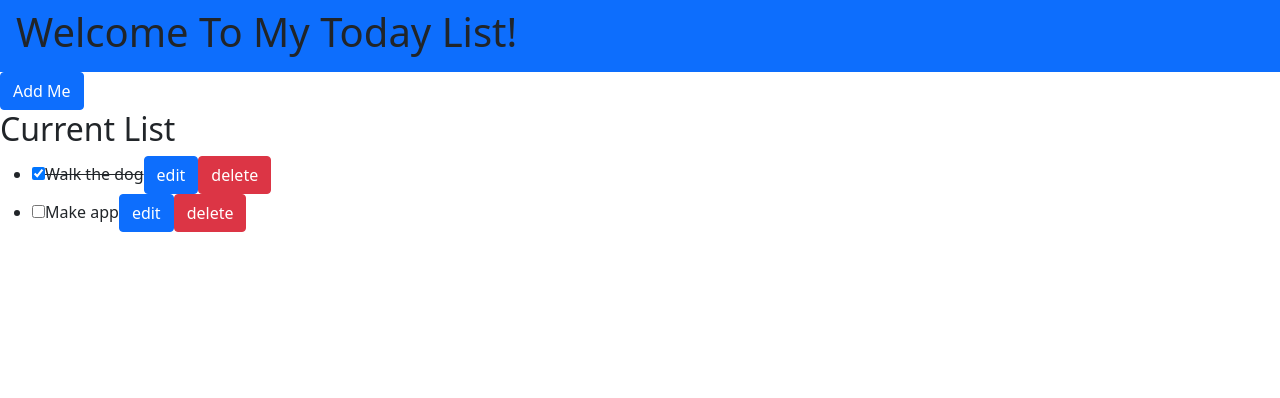
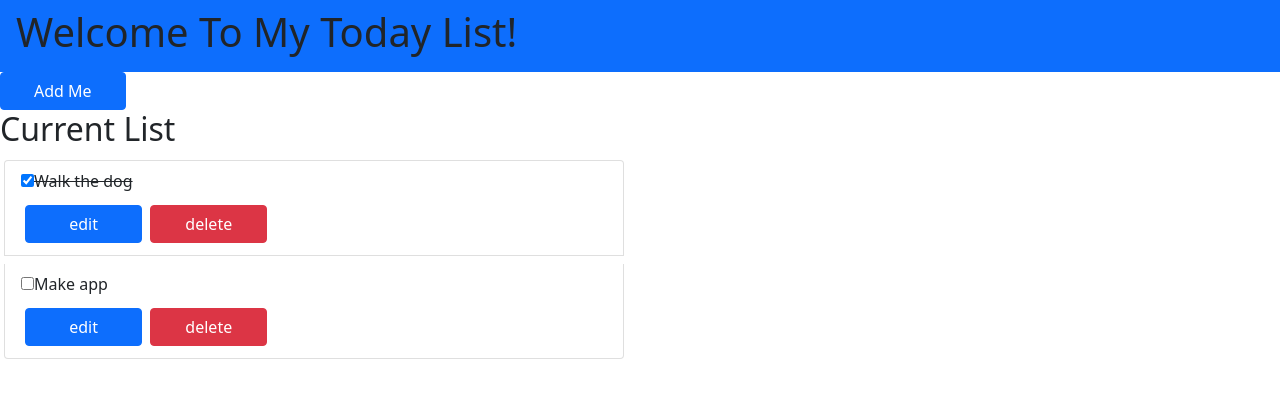
Before and after one commit to nacerillo/stem-todo, a React (Create React App) app: page / in a window 1280 px wide. Shown: the top 398 px of the page. Built offline with nearby package versions, Linux system fonts and the light colour scheme.

Commit message:
turing list into bootstrap item list group

```diff
--- a/src/TodoList.tsx
+++ b/src/TodoList.tsx
@@ -16,7 +16,7 @@ export const TodoList: React.FC<TodoListProps> = ({
   return (
     <React.Fragment>
     <h2>Current List</h2>
-    <ul>
+    <ul className = 'list-group'>
       {todos.map(todo => (
         <TodoListItem
           key={todo.text}
--- a/src/TodoListItem.css
+++ b/src/TodoListItem.css
@@ -1,3 +1,7 @@
 .complete {
-  text-decoration: line-through;
+	text-decoration: line-through;
 }
+
+.btn {
+	width: 20%;
+}
--- a/src/TodoListItem.tsx
+++ b/src/TodoListItem.tsx
@@ -14,17 +14,19 @@ export const TodoListItem: React.FC<TodoListItemProps> = ({
   deleteTodo
 }) => {
   return (
-    <li>
+    <li className = 'm-1 list-group-item'>
       <label className={todo.complete ? "complete" : undefined}>
         <input
           type="checkbox"
           onChange={() => toggleComplete(todo)}
           checked={todo.complete}
         />
-        {todo.text}
+       {todo.text}
       </label>
-      <button type="button" className = "btn btn-primary" >edit</button>
-        <button type="button" className = "btn btn-danger" onClick={() => deleteTodo(todo)}>delete</button>
+      <div>
+        <button type="button"  className = "m-1 btn btn-primary" >edit</button>
+        <button type="button"  className = "m-1 btn btn-danger" onClick={() => deleteTodo(todo)}>delete</button>
+      </div>
 
     </li>
   );
```
